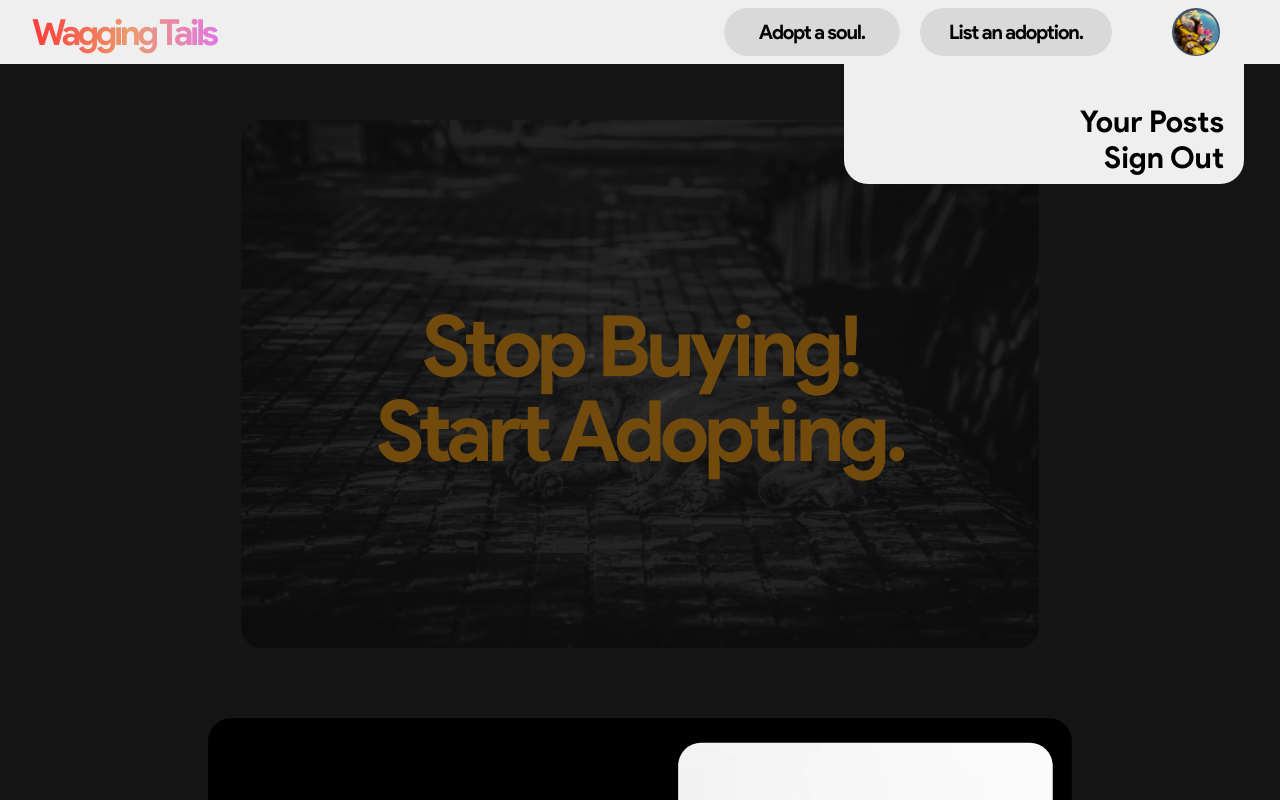
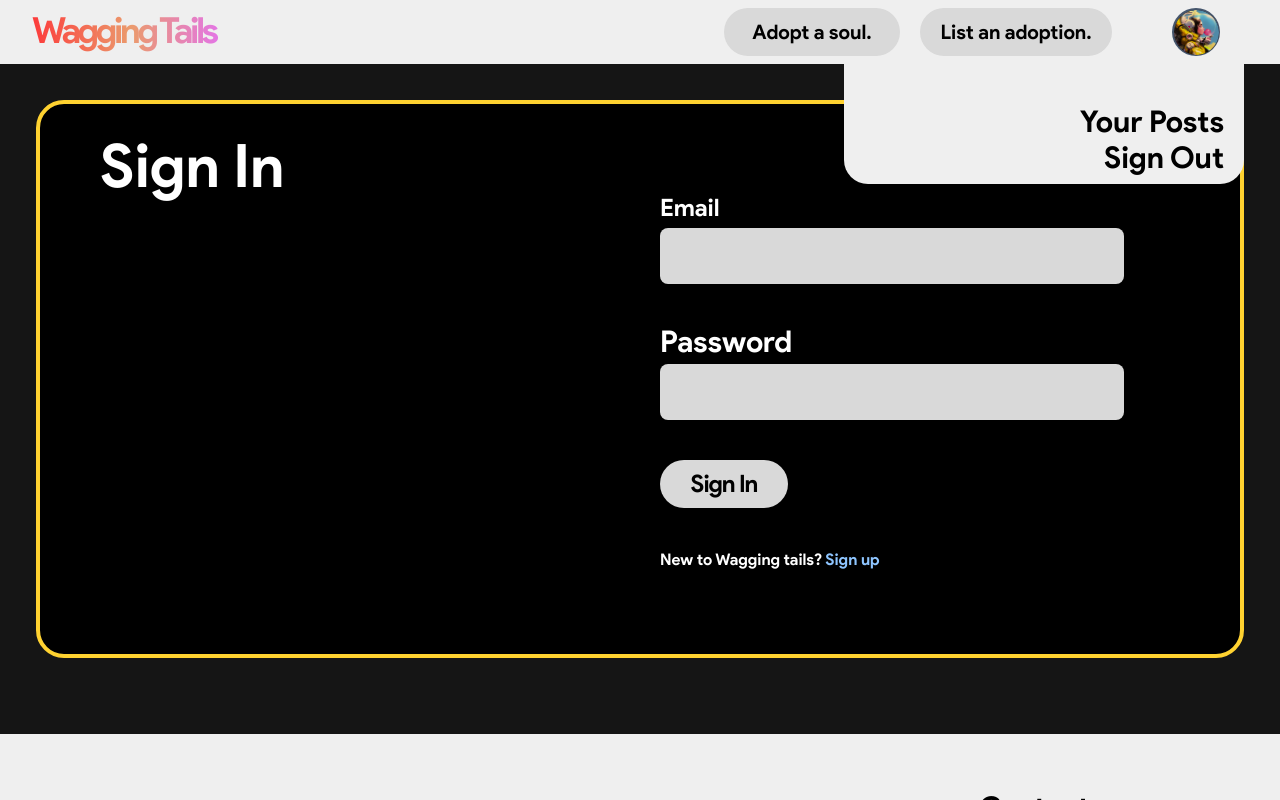
Before and after one commit to coffeeandtravel/wagging-tails, a React (Vite) app: page /sign-in in a window 1280 px wide. Both pictures are taken after a click on the button 1196 px from the left and 32 px from the top of the page. Shown: the top 800 px of the page. Built offline with nearby package versions, Linux system fonts and the light colour scheme.

Commit message:
sign-in page

```diff
--- a/src/App.jsx
+++ b/src/App.jsx
@@ -1,11 +1,27 @@
 import Navbar from "./components/Navbar";
-import Homepage from "./Pages/Homepage";
+import Homepage from "./Pages/Homepage/Homepage";
+import {createBrowserRouter, RouterProvider } from 'react-router-dom'
+import SignIn from "./Pages/Sign-in/SignIn";
+import Footer from "./components/Footer";
 
+const router = createBrowserRouter(
+  [
+    {
+      path:'/',
+      element: <Homepage/>
+    },
+    {
+      path:'/sign-in',
+      element: <SignIn/>
+    }
+  ]
+)
 function App() {
   return (
     <>
       <Navbar />
-      <Homepage />
+      <RouterProvider router={router}></RouterProvider>
+      <Footer/>
     </>
   );
 }
--- /dev/null
+++ b/src/Pages/Sign-in/SignIn.jsx
@@ -0,0 +1,49 @@
+import { Link } from "react-router-dom";
+
+const SignIn = () => {
+  return (
+    <div className="min-h-full w-full flex justify-center items-center mb-20">
+      <div className="flex flex-col w-[95%] h-fit md:flex-row mt-10 bg-black md:h-[550px] md:w-[1200px] rounded-3xl gap-20 md:gap-0 md:items-center md:justify-between outline-2 md:outline-4 outline-amber-300">
+        <div className="w-1/2 h-full  rounded-l-3xl">
+          <p className="mt-8 pl-5 md:pl-0 md:ml-15 text-5xl md:text-6xl text-white">
+            Sign In
+          </p>
+        </div>
+        <div className="md:w-1/2 md:h-full md:mt-52 rounded-r-3xl mb-8">
+          <form action="" className="ml-5 flex flex-col">
+            <div className="flex flex-col  gap-1">
+              <label htmlFor="Email" className="text-2xl text-white">
+                Email
+              </label>
+              <input className=" h-12 md:h-14 w-[95%] md:w-[80%] bg-[#D9D9D9] rounded-lg px-2 text-xl"></input>
+            </div>
+            <div className="flex flex-col mt-10 gap-1">
+              <label htmlFor="password" className="text-2xl md:text-3xl text-white">
+                Password
+              </label>
+              <input
+                className="h-12 md:h-14 w-[95%] md:w-[80%] bg-[#D9D9D9] rounded-lg px-2 text-xl"
+                type="password"
+              ></input>
+            </div>
+            <div className="flex flex-col mt-10 gap-1">
+              <button className="bg-[#D9D9D9] h-12 w-32 cursor-pointer rounded-4xl text-2xl">
+                Sign In
+              </button>
+            </div>
+            <div className="flex flex-row mt-10 gap-4">
+              <p className="text-white">
+                New to Wagging tails?{" "}
+                <Link to="/Sign-Up" className="text-blue-300">
+                  Sign up
+                </Link>
+              </p>
+            </div>
+          </form>
+        </div>
+      </div>
+    </div>
+  );
+};
+
+export default SignIn;
--- a/src/components/Navbar.jsx
+++ b/src/components/Navbar.jsx
@@ -13,21 +13,21 @@ const Navbar = () => {
   };
   return (
     <div className="w-full bg-[#EFEFEF] h-16 flex items-center justify-between text-center sticky top-0 z-1">
-      <div>
+      <div className="flex items-center justify-center">
         <a
-          href="#"
+          href="/"
           className="navbarHeading w-fit ml-4 lg:ml-8 pr-1 h-12 text-3xl lg:text-4xl"
         >
           Wagging Tails
         </a>
       </div>
-      <div className="flex flex-row justify-between items-center gap-5 mr-4 md:mr-15">
-        <button className="bg-[#D9D9D9] w-44 rounded-full h-12 buttons text-xl hidden md:block cursor-pointer ">
+      <div className="flex flex-row  gap-5 mr-4 md:mr-15">
+        <a className="bg-[#D9D9D9] w-44 rounded-full h-12 buttons text-xl hidden md:flex md:justify-center md:items-center cursor-pointer ">
           Adopt a soul.
-        </button>
-        <button className="bg-[#D9D9D9] w-48 rounded-full h-12 buttons text-xl hidden md:block cursor-pointer ">
+        </a>
+        <a className="bg-[#D9D9D9] w-48 rounded-full h-12 buttons text-xl hidden md:flex md:justify-center md:items-center cursor-pointer ">
           List an adoption.
-        </button>
+        </a>
         <div className="h-12 w-12 rounded-full bg-slate-600 flex justify-center align-center items-center ml-0 lg:ml-10">
           <button onClick={userOpen} className="cursor-pointer">
             <img
@@ -45,16 +45,24 @@ const Navbar = () => {
           animate={{ y: 8, opacity: 100 }}
         >
           <div className="flex flex-row md:hidden  justify-center gap-2 ">
-          <button className="bg-[#D9D9D9] w-44 rounded-full h-12 buttons text-xl ml-2 md:block cursor-pointer ">
-          Adopt a soul.
-        </button>
-        <button className="bg-[#D9D9D9] w-48 rounded-full h-12 buttons text-xl mr-2 md:block cursor-pointer ">
-          List an adoption.
-        </button>
+            <a className="bg-[#D9D9D9] w-44 rounded-full h-12 buttons text-xl ml-2 flex justify-center items-center cursor-pointer ">
+              Adopt a soul.
+            </a>
+            <a className="bg-[#D9D9D9] w-48 rounded-full h-12 buttons text-xl mr-2 flex justify-center items-center md:block cursor-pointer ">
+              List an adoption.
+            </a>
           </div>
           <ul className="mr-5 mt-2 mb-2">
-            <li className="text-3xl hover:text-amber-500 transition-colors">Your Posts</li>
-            <li className="text-3xl hover:text-amber-500 transition-colors">Sign Out</li>
+            <li className="text-3xl">
+              <a href="" className="hover:text-amber-500 transition-colors">
+                Your Posts
+              </a>
+            </li>
+            <li className="text-3xl">
+              <a href="" className="hover:text-amber-500 transition-colors">
+                Sign Out
+              </a>
+            </li>
           </ul>
         </motion.div>
       )}
```
Also changed, not shown: src/Pages/Homepage/Homepage.jsx (renamed from src/Pages/Homepage.jsx, +5 -5 lines).
